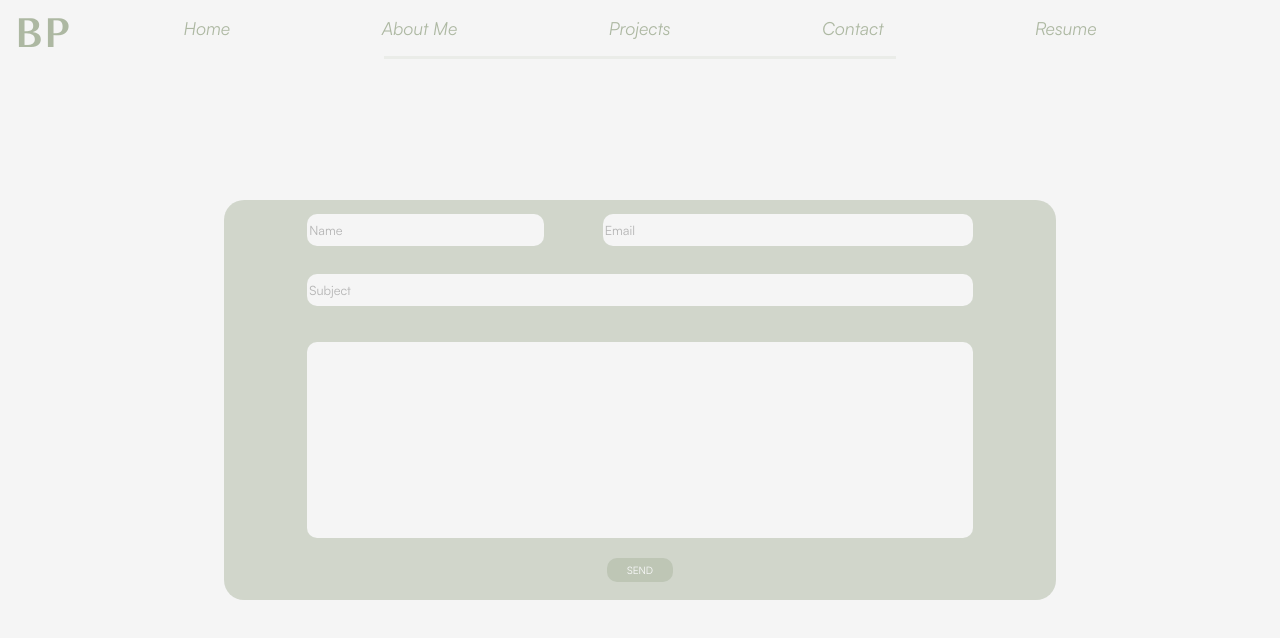
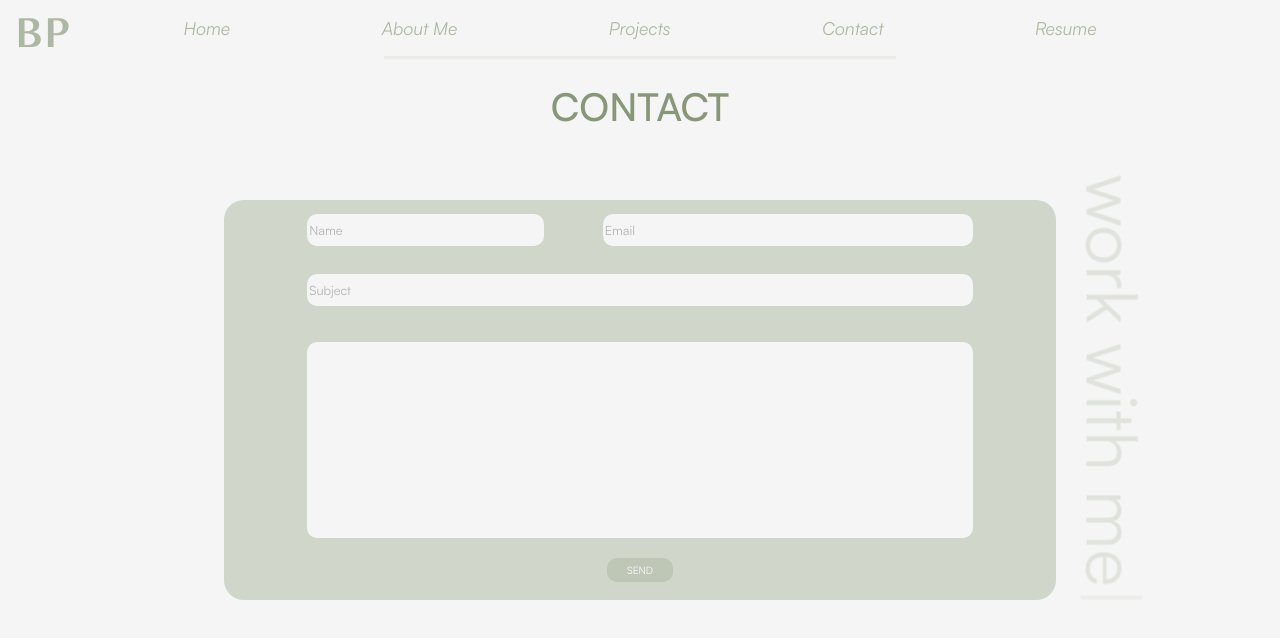
Before and after one commit to brandonleepiercy/portfolio-2022, a React (Create React App) app: page /contact in a window 1280 px wide. Shown: the top 638 px of the page. Built offline with nearby package versions, Linux system fonts and the light colour scheme.

Commit message:
crunch has begun

```diff
--- a/package.json
+++ b/package.json
@@ -6,6 +6,8 @@
     "@testing-library/jest-dom": "^5.16.1",
     "@testing-library/react": "^12.1.2",
     "@testing-library/user-event": "^13.5.0",
+    "aws-sdk": "^2.1062.0",
+    "nodemailer": "^6.7.2",
     "react": "^17.0.2",
     "react-dom": "^17.0.2",
     "react-floating-component": "^1.0.1",
--- a/src/components/AboutFloatingImage/AboutFloatingImage.js
+++ b/src/components/AboutFloatingImage/AboutFloatingImage.js
@@ -13,7 +13,7 @@ function AboutFloatingImage() {
           </div>
           <div className='floating-image-wrapper'>
               <img className='floating-image' src={floatingImage}
-              alt='a red image of me servicing one of the spark plugs on my Cayenne.
+              alt='Me servicing one of the spark plugs on my Cayenne.
               I appear extra frustrated because I snapped the head off the prior coil pack bolt.
               I believe the raw display of emotion adds to the artistic nature of the webpage overall.'/>
           </div>
--- a/src/components/ContactForm/ContactForm.css
+++ b/src/components/ContactForm/ContactForm.css
@@ -8,6 +8,22 @@
     left: 50%;
     border-radius: 20px;
     transform: translate(-50%, -50%);
+    animation-name: contactFormFadeIn;
+    animation-duration: 2s;
+    z-index: 2;
+}
+
+@keyframes contactFormFadeIn {
+    from {
+        opacity: 0;
+        scale: 0.95;
+    }
+
+    to {
+        opacity: 0.5;
+        scale: 1;
+    }
+
 }
 
 .contact-form-container form {
@@ -25,6 +41,7 @@
     display: flex;
     justify-content: space-between;
     align-items: center;
+
 }
 
 .contact-name-input {
@@ -80,7 +97,7 @@
     border-radius: 10px;
     background-color: #F5F5F5;
     font-family: Satoshi-Regular, sans-serif;
-    font-size: 0.8vw;
+    font-size: 1vw;
     resize: none;
 }
 
@@ -103,4 +120,9 @@
     border-radius: 10px;
     font-family: Satoshi-Regular, sans-serif;
     font-size: 0.8vw;
+    transition: 0.5s;
 }
+
+.contact-submit-button:hover {
+    font-size: 0.9vw;
+}
--- a/src/components/ContactForm/ContactForm.js
+++ b/src/components/ContactForm/ContactForm.js
@@ -1,25 +1,52 @@
-import React from 'react';
+import React, { useState } from 'react';
 import './ContactForm.css';
 
+
 function ContactForm() {
+
+    const handleSubmit = (event) => {
+        event.preventDefault();
+
+        if (name === null || name.length < 2) {
+            alert('Please provide a valid name.');
+        } else if (email === null || emailRegex.test(email) === false) {
+            alert('Please provide a valid email.');
+        } else if (subject === null || subject.length < 2) {
+            alert('Please add a subject');
+        } else if (message === null ||message.length < 1) {
+            alert('Please add a message.');
+        } else if (name !== null && email !== null && subject !== null && message !== null) {
+            console.log('successful submission attempt');
+        } else {
+            console.log('Some type of error occured. Please refresh.');
+        }
+    };
+
+    const [name, setName] = useState("");
+    const [email, setEmail] = useState("");
+    const [subject, setSubject] = useState("");
+    const [message, setMessage] = useState("");
+
+    const emailRegex = /[^\s@]+@[^\s@]+\.[^\s@]+/;
+
     return (
         <div className='contact-form-container'>
             <form>
                 <div className='contact-first-row'>
-                    <input className='contact-name-input' type='text' id='contact-name' name='name' placeholder='Name' required/>
-                    <input className='contact-email-input' type='text' id='contact-email' name='email' placeholder='Email' required/>
+                    <input className='contact-name-input' type='text' id='contact-name' name='name' placeholder='Name' autoComplete='off' onChange={(event) => {setName(event.target.value)}} required/>
+                    <input className='contact-email-input' type='email' id='contact-email' name='email' placeholder='Email' autoComplete='off' onChange={(event) => {setEmail(event.target.value)}} required/>
                 </div>
 
                 <div className='contact-second-row'>
-                    <input className='contact-subject-input' type='text' id='contact-subject' name='subject' placeholder='Subject' required/>
+                    <input className='contact-subject-input' type='text' id='contact-subject' name='subject' placeholder='Subject' autoComplete='off' onChange={(event) => {setSubject(event.target.value)}} required/>
                 </div>
 
                 <div className='contact-third-row'>
-                    <textarea className='contact-message-input' id='contact-message' name='message' required/>
+                    <textarea className='contact-message-input' id='contact-message' name='message' onChange={(event) => {setMessage(event.target.value)}} required/>
                 </div>
 
                 <div className='contact-submit-container'>
-                    <button className='contact-submit-button'>SEND</button>
+                    <button className='contact-submit-button' onClick={(event) => {handleSubmit(event)}}>SEND</button>
                 </div>
             </form>
         </div>
--- /dev/null
+++ b/src/components/ContactHeading/ContactHeading.css
@@ -0,0 +1,19 @@
+.contact-heading-wrapper {
+    font-family: Satoshi-Medium, sans-serif;
+    font-size: 3vw;
+    color: #879777;
+    animation-duration: 2s;
+    animation-name: contactHeadingSlideIn;
+}
+
+@keyframes contactHeadingSlideIn {
+    from {
+        margin-right: 60%;
+        opacity: 0;
+    }
+
+    to {
+        opacity: 1;
+        margin-right: 0%;
+    }
+}
--- /dev/null
+++ b/src/components/ContactHeading/ContactHeading.js
@@ -0,0 +1,12 @@
+import React from 'react';
+import './ContactHeading.css';
+
+function ContactHeading() {
+  return (
+      <div className='contact-heading-wrapper'>
+          CONTACT
+      </div>
+  );
+}
+
+export default ContactHeading;
--- a/src/components/ProjectsHeading/ProjectsHeading.css
+++ b/src/components/ProjectsHeading/ProjectsHeading.css
@@ -2,21 +2,20 @@
     font-family: Satoshi-Medium, sans-serif;
     font-size: 80px;
     color: #879777;
-    text-align: right;
-    padding-right: 10vw;
     animation-duration: 3.3s;
     animation-name: projectHeadingSlideIn;
+    margin-right: 15vw;
 }
 
 @keyframes projectHeadingSlideIn {
     from {
         opacity: 0;
-        margin-left: 90%;
+        margin-right: 5vw;
     }
 
     to {
         opacity: 1;
-        margin-left: 0%;
+        margin-right: 15vw;
     }
 }
 
--- a/src/pages/Contact/Contact.css
+++ b/src/pages/Contact/Contact.css
@@ -18,4 +18,31 @@
     height: 100%;
     width: 60%;
     padding-top: 10vh;
+    display: flex;
+    justify-content: center;
 }
+
+.contact-decorative-text {
+    position: fixed;
+    font-family: Satoshi-Regular, sans-serif;
+    font-size: 5.5vw;
+    color: #ADB8A2;
+    transform: rotate(90deg);
+    top: 43%;
+    left: 70%;
+    z-index: 0;
+    white-space: nowrap;
+    opacity: 0.3;
+    animation-name:contactDecorativeTextFadeIn;
+    animation-duration:3s;
+}
+
+@keyframes contactDecorativeTextFadeIn {
+    from {
+        opacity: 0;
+    }
+
+    to {
+        opacity: 0.3;
+    }
+}
--- a/src/pages/Contact/Contact.js
+++ b/src/pages/Contact/Contact.js
@@ -3,6 +3,9 @@ import './Contact.css';
 
 import SideBranding from '../../components/SideBranding/SideBranding';
 import ContactForm from '../../components/ContactForm/ContactForm';
+import ContactHeading from '../../components/ContactHeading/ContactHeading';
+
+import Typist from 'react-typist';
 
 function Contact() {
   return (
@@ -12,12 +15,17 @@ function Contact() {
         </div>
 
         <div className='contact-middle-container'>
+            <ContactHeading/>
             <ContactForm/>
         </div>
 
         <div className='contact-side-container'>
             <SideBranding left={false} atAbout={false}/>
         </div>
+        <div className='contact-decorative-text'>
+            <Typist.Delay ms={2500}/>
+            <Typist>work with me</Typist>
+        </div>
     </div>
     );
 };
--- a/src/pages/Projects/Projects.css
+++ b/src/pages/Projects/Projects.css
@@ -18,6 +18,8 @@
     height: 100%;
     width: 60%;
     padding-top: 10vh;
+    display: flex;
+    justify-content: flex-end;
 }
 
 .projects-diagonal {
```
Also changed, not shown: 2 other files (tests, documents, lock files or other folders).
